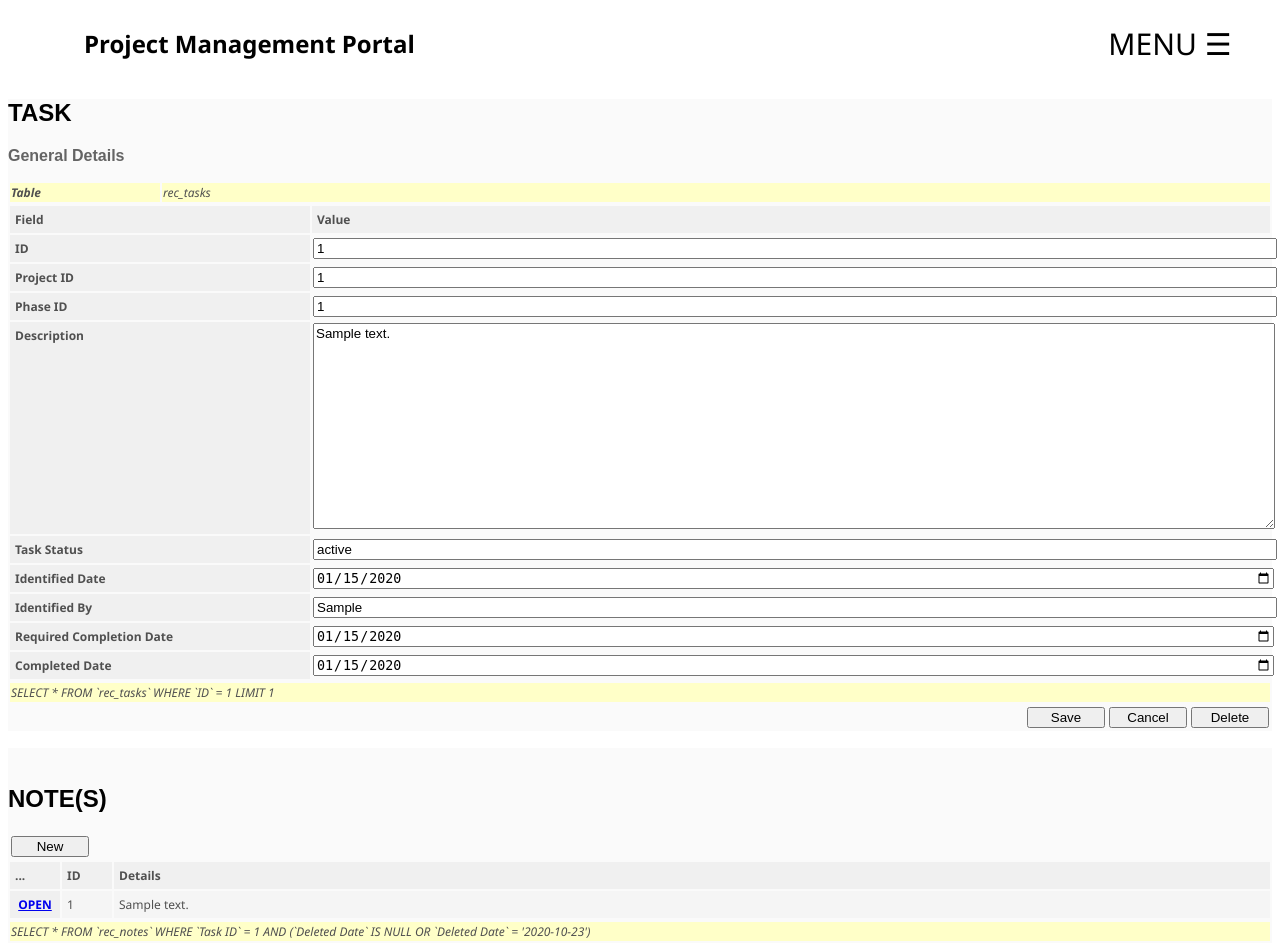
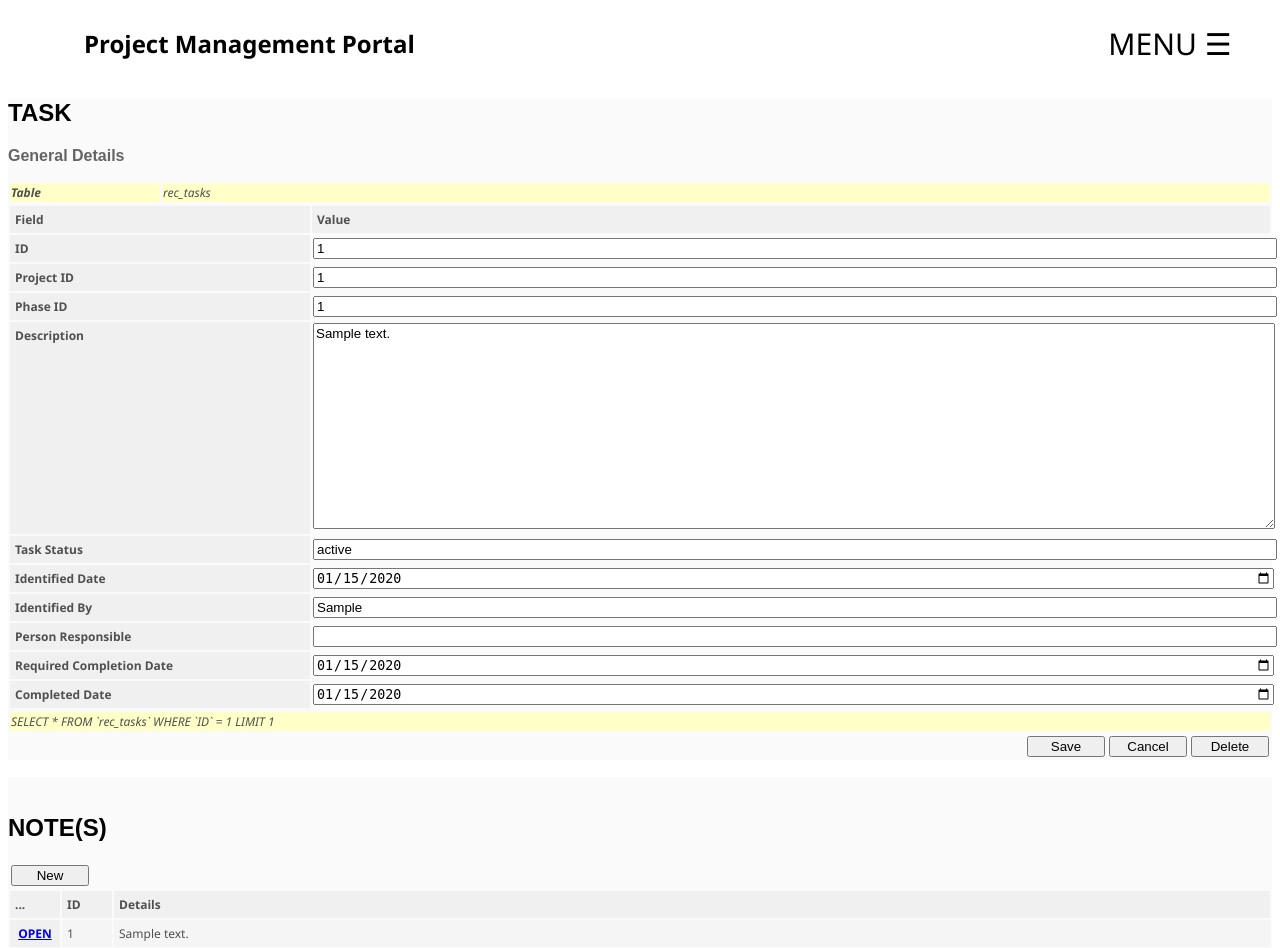
Before and after one commit to philkrag/0018, a PHP site: page /REC-DTL_Tasks.php?ID=1 in a window 1280 px wide. Shown: the top 948 px of the page. Run offline with PHP 8.4, Linux system fonts and the light colour scheme; the visitor is signed in with stand-in values (Sample User, id 1); tables that the repository leaves empty hold one stand-in row (values such as "Sample post"); data that the repository does not hold is empty.

Commit message:
Add files via upload

```diff
--- a/REC-DTL_Tasks.php
+++ b/REC-DTL_Tasks.php
@@ -27,6 +27,7 @@
 // DATE   		|| NAME 					|| MODIFICATION
 // 2020-09-21 	|| Phillip Kraguljac 		|| v1.0.
 // 2020-10-07 	|| Phillip Kraguljac 		|| v1.1.
+// 2020-10-23 	|| Phillip Kraguljac 		|| v1.2.
 
 // /////////////////////////////////////////////////////////////////////// VERSION CONTROL
 ?>
@@ -60,6 +61,7 @@ $Display_Array['Display_Items'] = array("ID",
 "Task Status",
 "Identified Date",
 "Identified By",
+"Person Responsible",
 "Required Completion Date",
 "Completed Date"
 );
```
